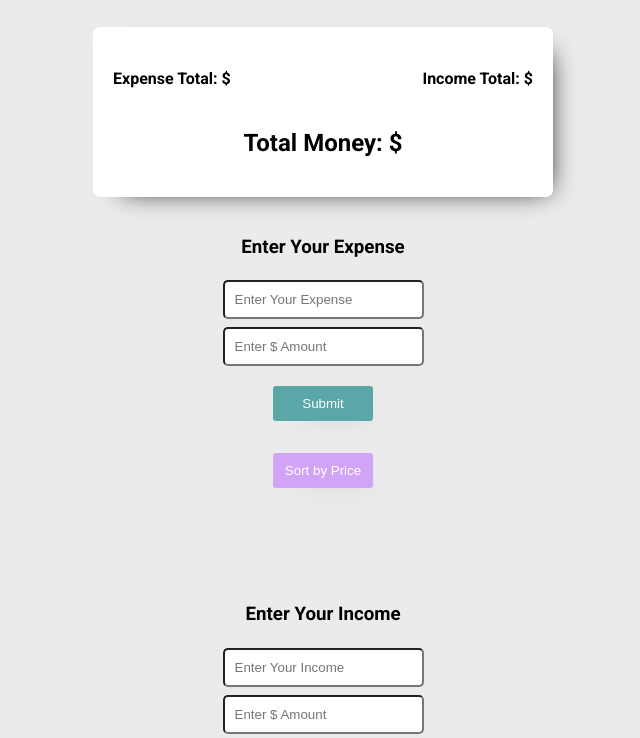
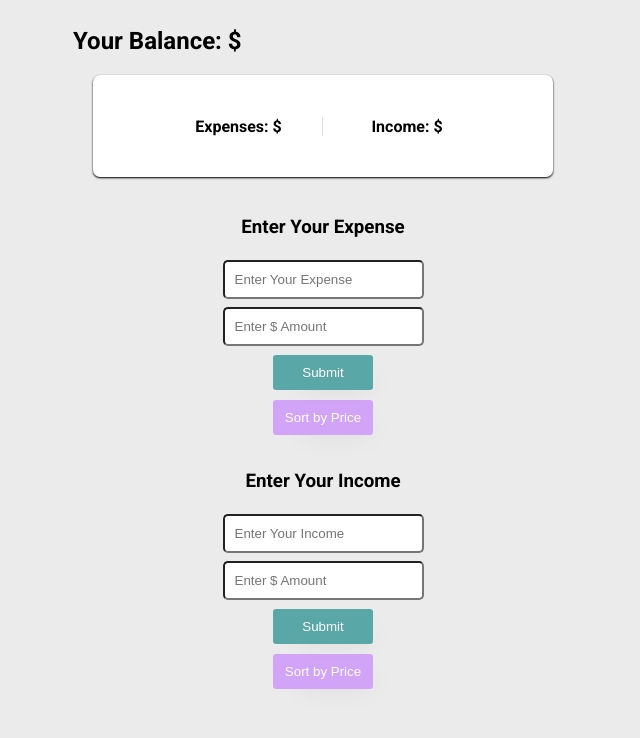
Before and after one commit to jessejamescanada/IncExpCalc, a plain HTML site: page index.html in a window 1280 px wide. Shown: the part 62-800 px from the top of the page, without its empty margins (317-957 px from the left). Drawn offline with Linux system fonts and the light colour scheme.

Commit message:
styling changes

```diff
--- a/index.html
+++ b/index.html
@@ -11,13 +11,14 @@
 <body>
     <h1 class="heading1">Income & Expense Tracker</h1>
     <div class="container">
+        <h2 class="heading2">Your Balance: $<span class="totalMoney"></span></h2>
     <div class="overlay"></div>
     <div class="displayContainer">
         <div class="incExpContainer">
-            <h4 class="heading4">Expense Total: $<span class="expenseTotal"></span></h4>
-            <h4 class="heading4">Income Total: $<span class="incomeTotal"></span></h4>
+            <h4 class="heading4">Expenses: $<span class="expenseTotal"></span></h4>
+            <h4 class="heading4">Income: $<span class="incomeTotal"></span></h4>
         </div>
-        <h2 class="heading2">Total Money: $<span class="totalMoney"></span></h2>
+        <!-- <h2 class="heading2">Total Money: $<span class="totalMoney"></span></h2> -->
     </div>
     <div class="expenseContainer">
     <h3 class="heading3">Enter Your Expense</h3>
--- a/style.css
+++ b/style.css
@@ -1,4 +1,8 @@
 @import url('https://fonts.googleapis.com/css2?family=Roboto:wght@400;700&display=swap');
+
+:root {
+  --box-shadow: 0 1px 3px rgba(0, 0, 0, 0.12), 0 1px 2px rgba(0, 0, 0.24);
+}
 
 * {
   box-sizing: border-box;
@@ -19,11 +23,15 @@ body {
 .heading1 {
   text-align: center;
 }
+/* .heading2 {
+  display: flex;
+  flex-direction: column;
+} */
 
 .displayContainer {
   background-color: rgb(255, 255, 255);
   border-radius: 7px;
-  box-shadow: 12px 10px 25px -17px rgb(0, 0, 0);
+  box-shadow: var(--box-shadow);
   display: flex;
   flex-direction: column;
   justify-content: space-between;
@@ -76,12 +84,12 @@ body {
 
 .expenseDisplayName,
 .incomeDisplayName {
-  padding: 20px;
+  padding: 0;
   display: flex;
   flex-direction: column;
   justify-content: space-between;
-  width: 100%;
-  margin: 20px 0;
+  width: 90%;
+  margin: auto;
 }
 
 .expenseDisplayName ul,
@@ -92,7 +100,7 @@ body {
   padding: 0;
   margin: 3px 0px;
   justify-content: space-between;
-  box-shadow: 12px 10px 25px -17px rgb(0, 0, 0);
+  box-shadow: var(--box-shadow);
   border-radius: 5px;
 }
 .expenseDisplayName ul:hover,
@@ -124,7 +132,7 @@ body {
   color: white;
   border: none;
   outline: none;
-  margin: 1rem;
+  margin: 0.3rem;
   width: 100px;
   height: 35px;
   border-radius: 3px;
@@ -143,7 +151,8 @@ body {
   color: white;
   border: none;
   outline: none;
-  margin: 1rem;
+  margin: 0.3rem;
+  margin-bottom: 1rem;
   width: 100px;
   height: 35px;
   border-radius: 3px;
@@ -171,8 +180,20 @@ input::-webkit-inner-spin-button {
 
 .incExpContainer {
   display: flex;
-  width: 100%;
+  width: 80%;
   justify-content: space-between;
+}
+
+.heading4 {
+  display: flex;
+  justify-content: center;
+  align-items: center;
+  /* flex-direction: column; */
+  width: 50%;
+}
+
+.heading4:first-child {
+  border-right: 1px solid #dedede;
 }
 
 .incomeTotal {
@@ -233,12 +254,12 @@ input::-webkit-inner-spin-button {
     justify-content: center;
     align-items: center;
   }
-  .expenseDisplayName,
+  /* .expenseDisplayName,
   .incomeDisplayName {
     width: 90%;
     margin: auto;
     padding: 0;
-  }
+  } */
   .expenseContainer,
   .incomeContainer {
     display: flex;
```
